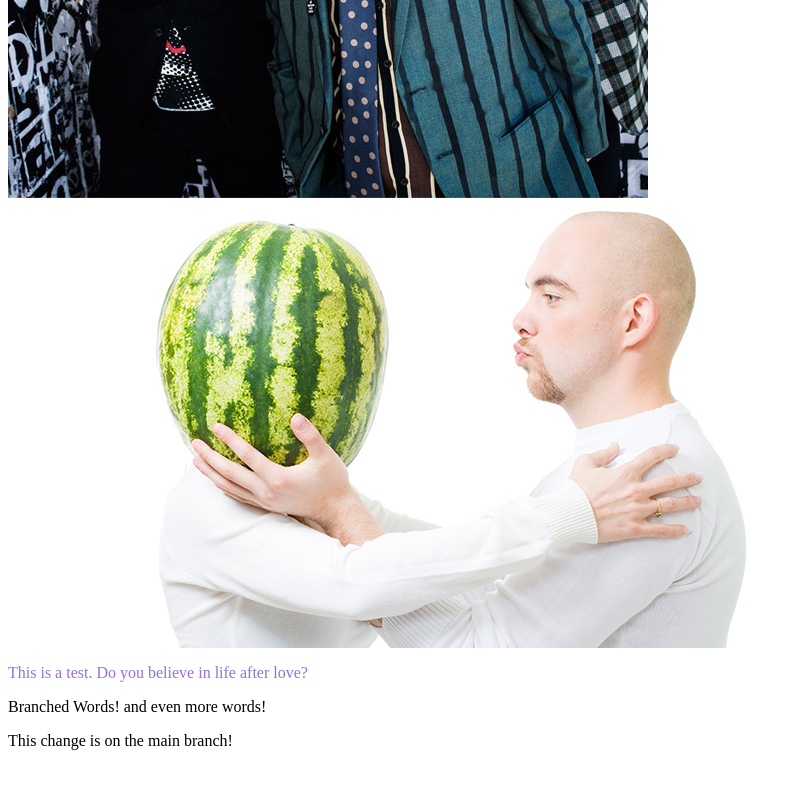
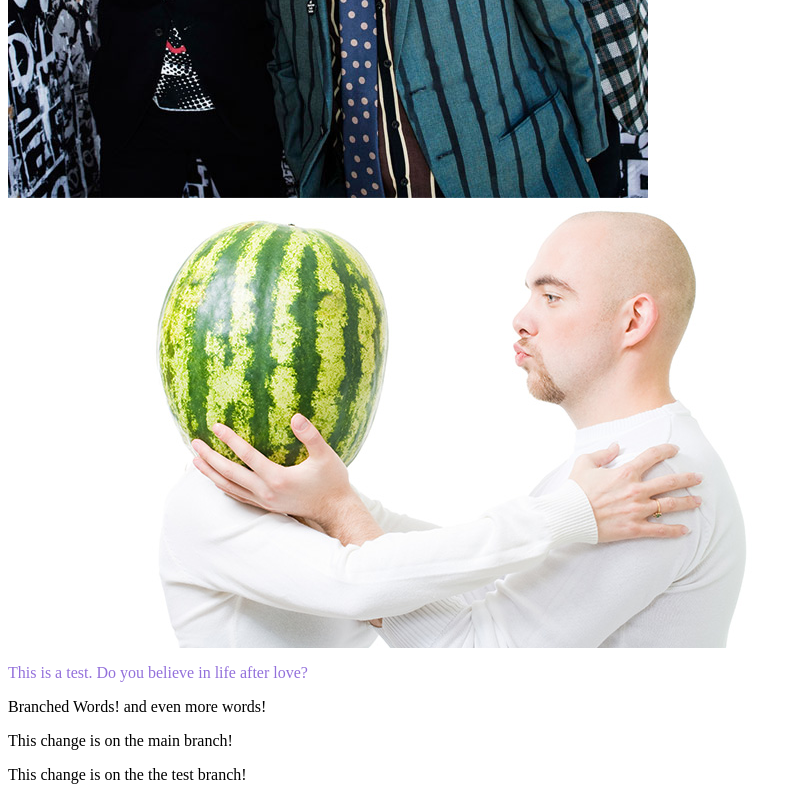
Before and after one commit to mineo72/WebAppRepo, a plain HTML site: page index.html in a window 1280 px wide. Shown: the part 1317-2117 px from the top of the page, without its empty margins (0-801 px from the left). Before the commit the page ends 2083 px from the top, so only its background shows below. Drawn offline with Linux system fonts and the light colour scheme.

Commit message:
added a new sentence in index.html

```diff
--- a/index.html
+++ b/index.html
@@ -23,5 +23,6 @@
         <p style="color: mediumpurple;">This is a test. Do you believe in life after love?</p>
         <p>Branched Words! and even more words!</p>
         <p>This change is on the main branch!</p>
+        <p>This change is on the the test branch!</p>
     </body>
 </html>
```
